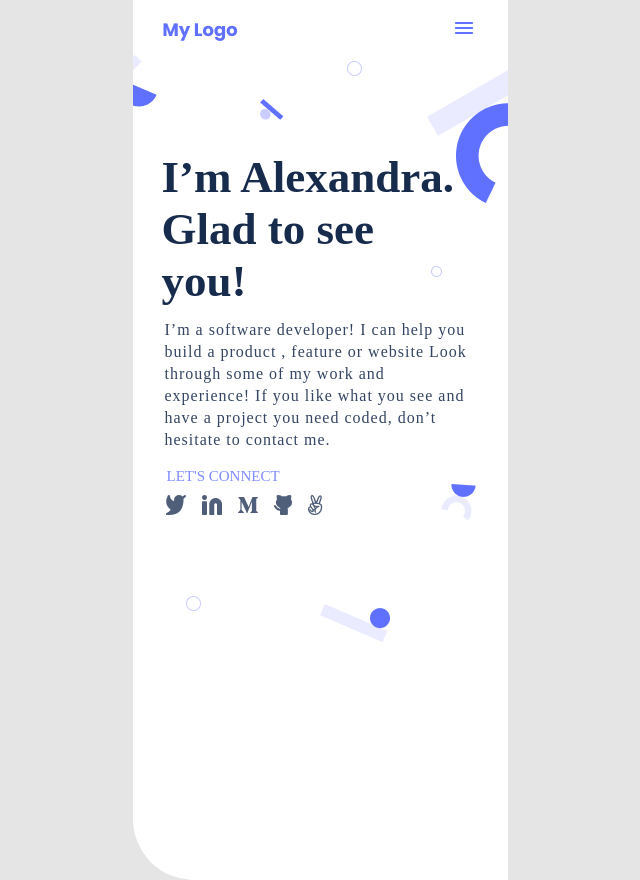
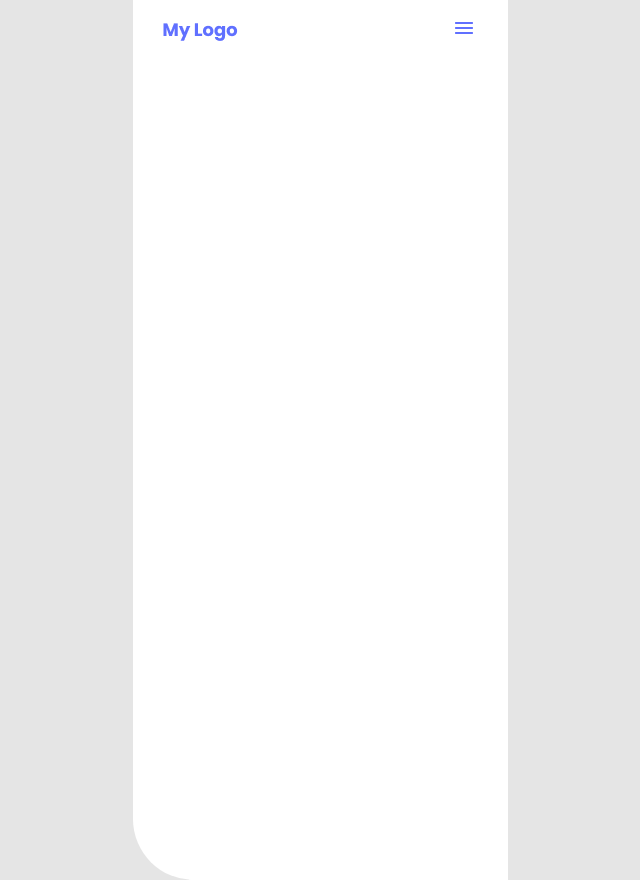
Before and after one commit to mirzahanzla/FigmaDesign, a plain HTML site: page index.html in a window 1280 px wide. Shown: the whole page, without its empty margins (320-960 px from the left). Drawn offline with Linux system fonts and the light colour scheme.

Commit message:
first commit

```diff
--- a/index.html
+++ b/index.html
@@ -20,49 +20,7 @@
         </header>
         <div class="extra"></div>
 
-        <section class="Alexa">
-            <h1 class="see">
-                I’m Alexandra.
-                Glad to see <br> you!
-            </h1>
-            <div class="jobdescription">
-                <p>I’m a software developer! I can help you build a product ,
-                    feature or website Look through
-                    some of my work and experience!
-                    If you like what you see and have a project you need coded,
-                    don’t hesitate to contact me.</p>
-            </div>
-            <h2 class="connect-link">LET'S CONNECT</h2>
-            <div class="social-media-icons">
-                <ul class="medialink">
-                    <li>
-                        <a href="#">
-                            <img src="./assets/images/twitter.png" alt="Image">
-                        </a>
-                    </li>
-                    <li>
-                        <a href="#">
-                            <img src="./assets/images/Linkedin icon.png" alt="">
-                        </a>
-                    </li>
-                    <li>
-                        <a href="#">
-                            <img src="./assets/images/medium.png" alt="Image">
-                        </a>
-                    </li>
-                    <li>
-                        <a href="#">
-                            <img src="./assets/images/github.png" alt="Image">
-                        </a>
-                    </li>
-                    <li>
-                        <a href="#">
-                            <img src="./assets/images/angel.png" alt="Image">
-                        </a>
-                    </li>
-                </ul>
-            </div>
-        </section>
+
 
         <div class="extra"></div>
 
```
